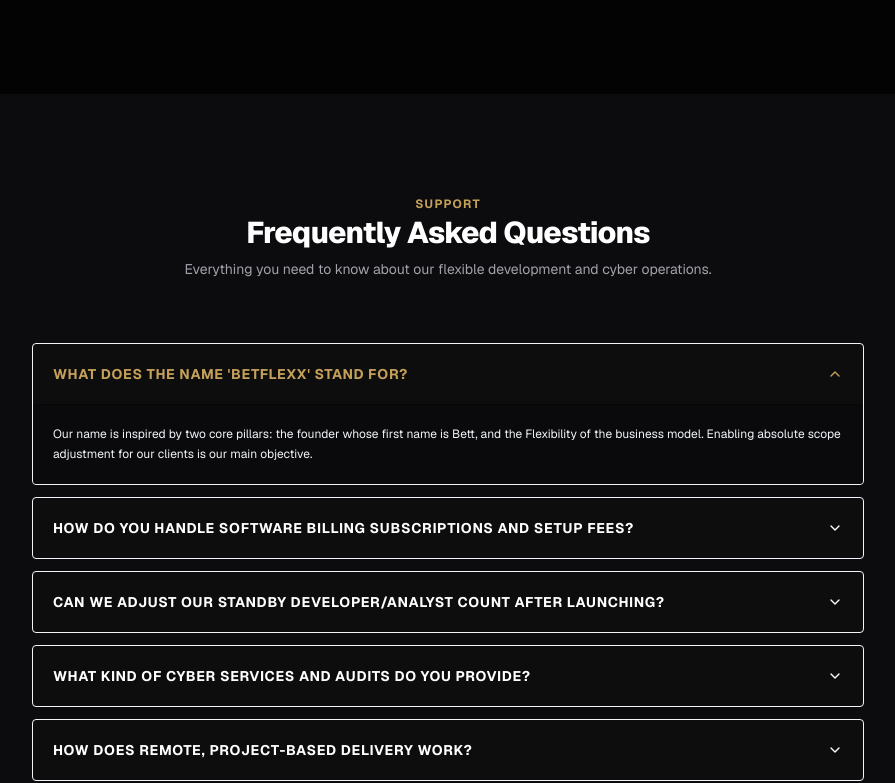
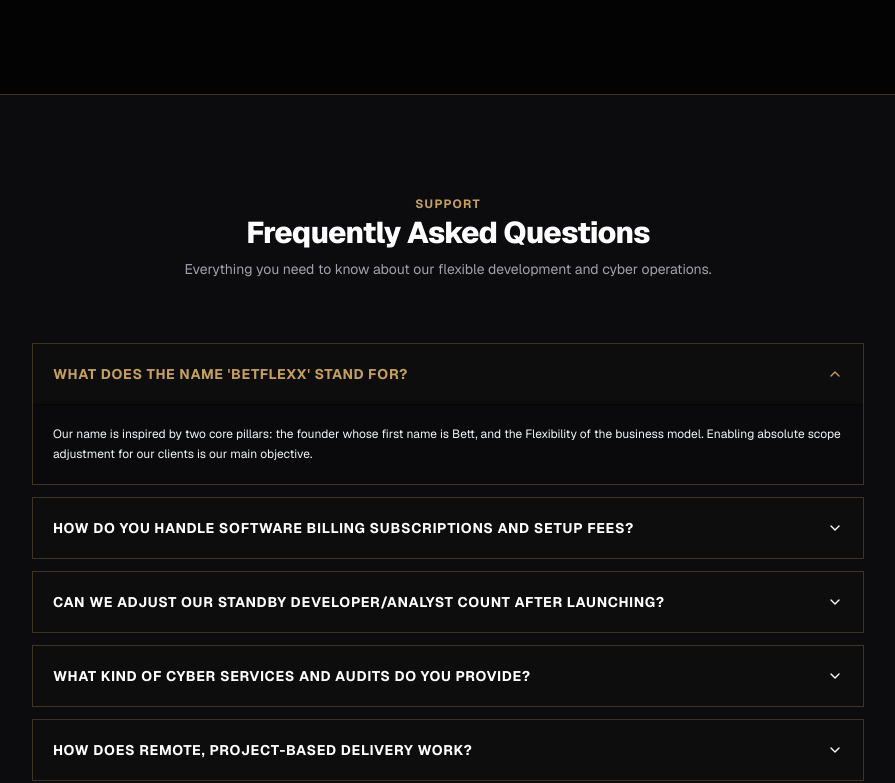
Before and after one commit to devflex001/turbo-fiesta, a Next.js app: page / in a window 1280 px wide. Shown: the part 4389-5172 px from the top of the page, without its empty margins (192-1087 px from the left). Built offline with nearby package versions, Linux system fonts and the light colour scheme.

Commit message:
feat: add FAQ component to landing page with interactive accordion support

```diff
--- a/app/components/FAQ.tsx
+++ b/app/components/FAQ.tsx
@@ -39,7 +39,7 @@
   };
 
   return (
-    <section id="faq" className="py-24 bg-[#0c0c0e] border-t border-zinc-900">
+    <section id="faq" className="py-24 bg-[#0c0c0e] border-t border-gold-border">
       <div className="max-w-4xl mx-auto px-4 sm:px-6 lg:px-8">
 
         {/* Header */}
@@ -56,7 +56,7 @@
             return (
               <div
                 key={index}
-                className="bg-zinc-900 border border-zinc-850 rounded overflow-hidden"
+                className="bg-zinc-900 border border-gold-border rounded-none overflow-hidden"
               >
                 <button
                   onClick={() => handleToggle(index)}
```
